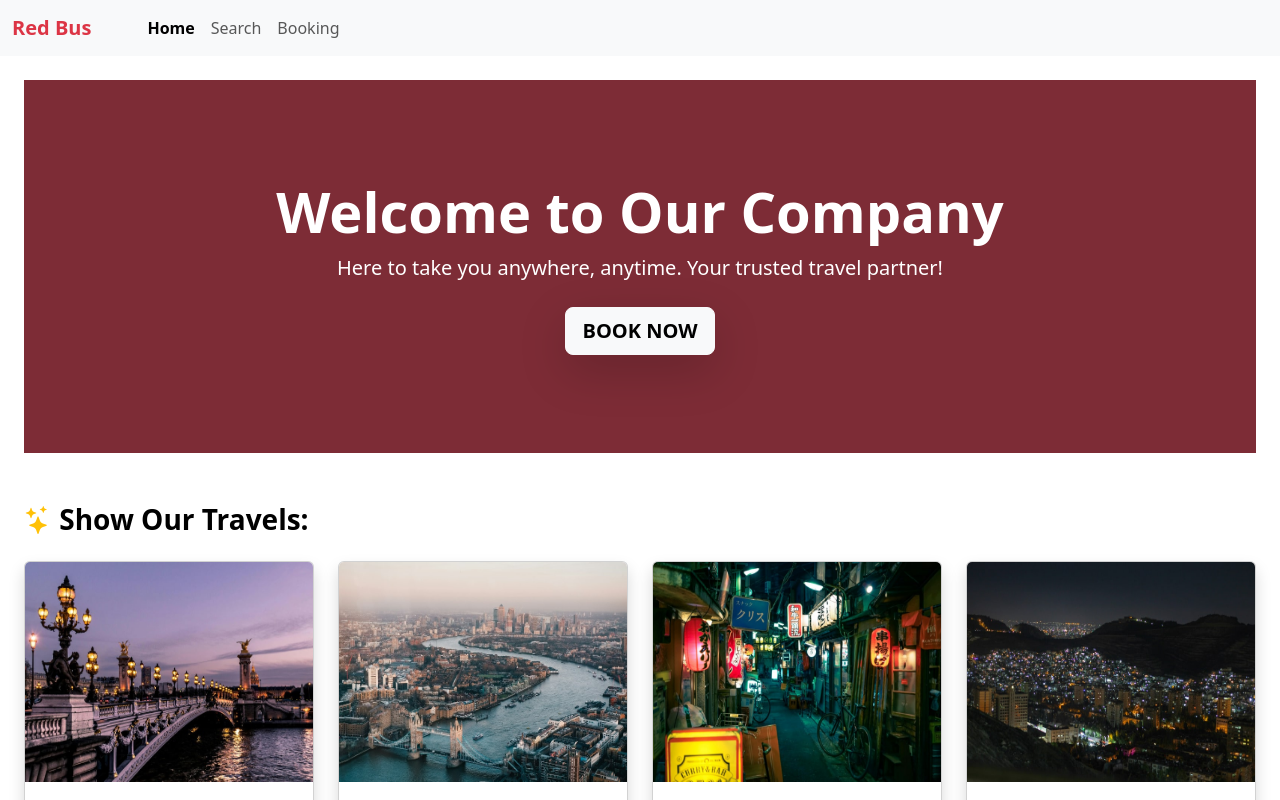
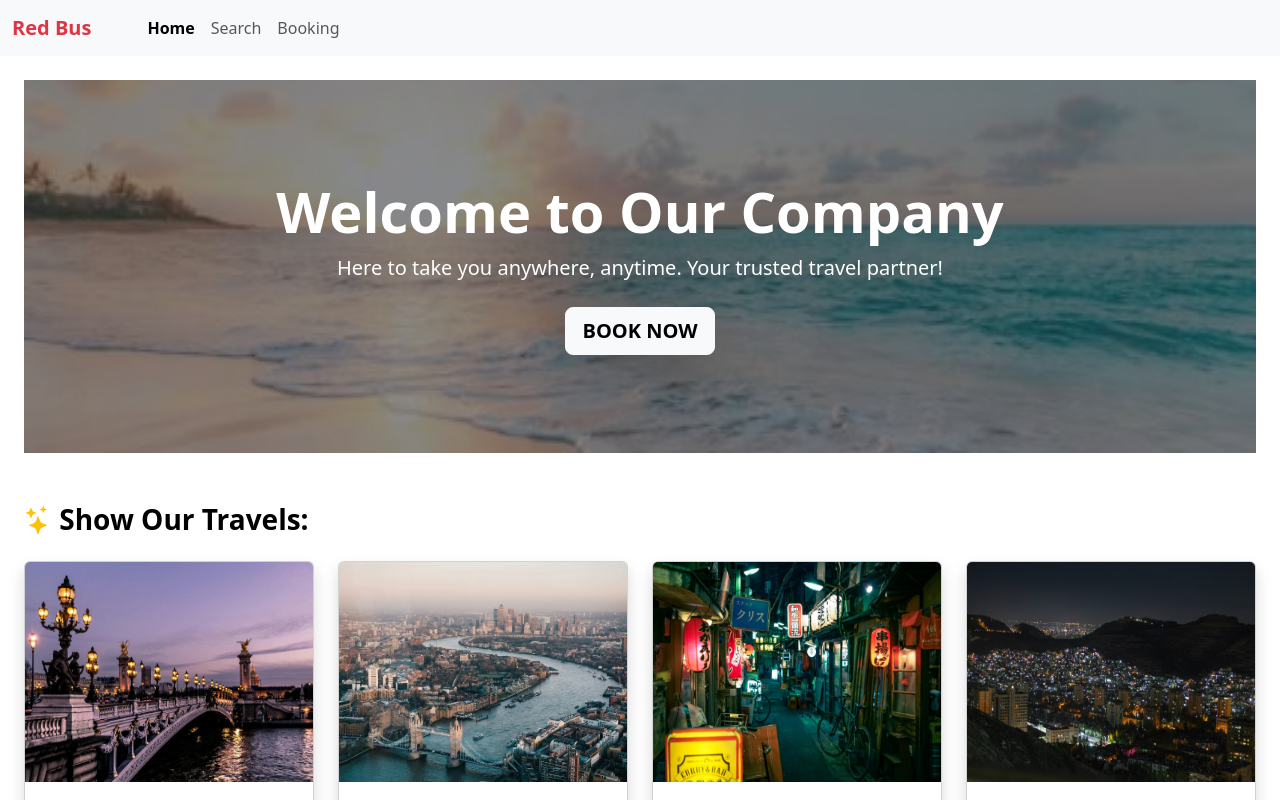
Before and after one commit to EN-BAAK/Red-bus, an Angular app: page / in a window 1280 px wide. Shown: the top 800 px of the page. Built offline with nearby package versions, Linux system fonts and the light colour scheme.

Commit message:
edit hero section in home page

```diff
--- a/src/app/home/home.component.css
+++ b/src/app/home/home.component.css
@@ -1,4 +1,8 @@
 #home .hero {
+  background-image: url("../../assets/images/home.jpg");
+  background-repeat: no-repeat;
+  background-size: cover;
+  background-position: center center;
   z-index: 1;
 }
 #home .overlay {
```
